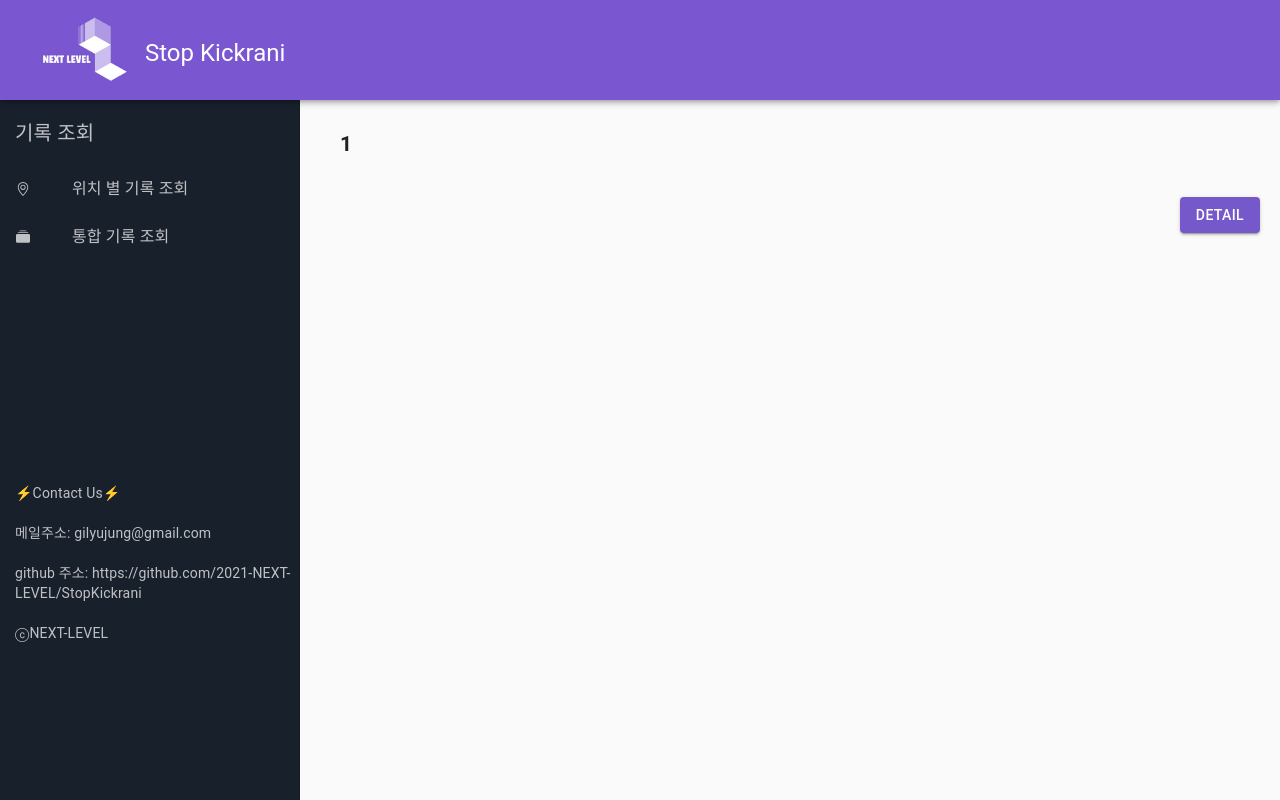
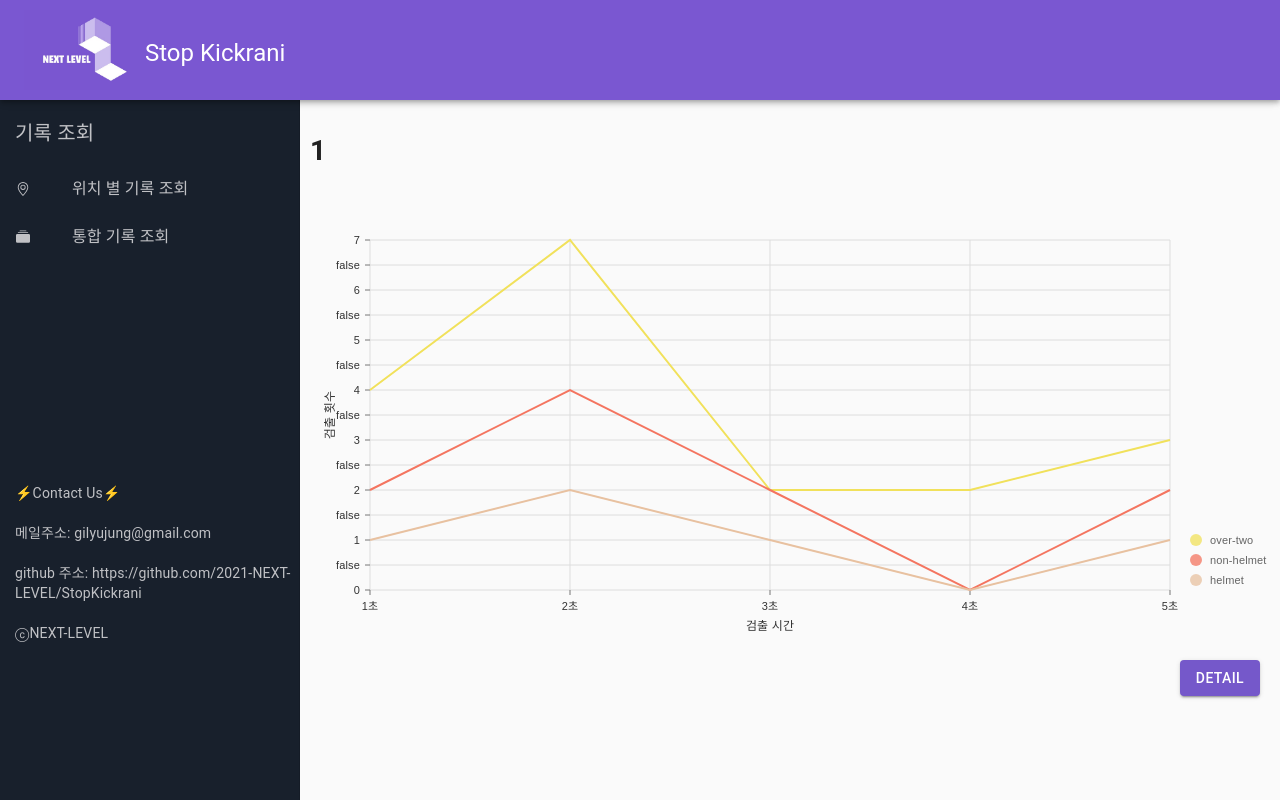
Before and after one commit to 2021-NEXT-LEVEL/StopKickrani, a React (Create React App) app in the folder frontend/: page /graph/1 in a window 1280 px wide. Built offline with nearby package versions, Linux system fonts and the light colour scheme.

Commit message:
ADD graph_page

```diff
--- a/frontend/package.json
+++ b/frontend/package.json
@@ -6,12 +6,10 @@
     "@date-io/date-fns": "^1.3.13",
     "@emotion/react": "^11.4.0",
     "@emotion/styled": "^11.3.0",
-    "@material-ui/core": "^4.12.3",
+    "@material-ui/core": "^4.12.2",
     "@material-ui/data-grid": "^4.0.0-alpha.34",
     "@material-ui/icons": "^4.11.2",
-    "@material-ui/lab": "^4.0.0-alpha.60",
     "@material-ui/pickers": "^3.3.10",
-    "@react-spring/web": "^9.2.4",
     "@testing-library/jest-dom": "^5.11.4",
     "@testing-library/react": "^11.1.0",
     "@testing-library/user-event": "^12.1.10",
@@ -24,7 +22,6 @@
     "react-icons": "^4.2.0",
     "react-router-dom": "^5.2.0",
     "react-scripts": "4.0.3",
-    "react-spring": "^9.2.4",
     "web-vitals": "^1.0.1"
   },
   "scripts": {
--- a/frontend/src/components/detail_page/DetailPage.jsx
+++ b/frontend/src/components/detail_page/DetailPage.jsx
@@ -54,6 +54,7 @@
 
     const ColorButton = withStyles((theme) => ({
         root: {
+          marginBottom: '10px',
           color: theme.palette.getContrastText(purple[500]),
           backgroundColor: '#7558CA',
           '&:hover': {
--- a/frontend/src/components/graph_page/GraphPage.jsx
+++ b/frontend/src/components/graph_page/GraphPage.jsx
@@ -3,12 +3,107 @@
 import { createTheme, withStyles, makeStyles, ThemeProvider } from '@material-ui/core/styles';
 import Button from '@material-ui/core/Button';
 import { purple } from'@material-ui/core/colors';
+import { ResponsiveLine } from '@nivo/line';
+import { render } from "react-dom";
+import MyResponsiveLine from "./sections/charts";
 
 const useStyles = makeStyles({
     table: {
       minWidth: 650,
     },
   });
+
+var data = [
+    {
+      id: "helmet",
+      color: "hsl(267, 70%, 50%)",
+      data: [
+        {
+          x: "1초",
+          y: 1
+        },
+        {
+          x: "2초",
+          y: 2
+        },
+        {
+          x: "3초",
+          y: 1
+        },
+        {
+          x: "4초",
+          y: 0
+        },
+        {
+          x: "5초",
+          y: 1
+        }
+      ]
+    },
+    {
+      id: "non-helmet",
+      color: "hsl(85, 70%, 50%)",
+      data: [
+        {
+          x: "1초",
+          y: 1
+        },
+        {
+          x: "2초",
+          y: 2
+        },
+        {
+          x: "3초",
+          y: 1
+        },
+        {
+          x: "4초",
+          y: 0
+        },
+        {
+          x: "5초",
+          y: 1
+        }
+      ]
+    },
+    {
+      id: "over-two",
+      color: "hsl(180, 70%, 50%)",
+      data: [
+        {
+          x: "1초",
+          y: 2
+        },
+        {
+          x: "2초",
+          y: 3
+        },
+        {
+          x: "3초",
+          y: 0
+        },
+        {
+          x: "4초",
+          y: 2
+        },
+        {
+          x: "5초",
+          y: 1
+        }
+      ]
+    }
+  ];
+
+const DrawGraph = () => (
+  <div style={styles}>
+    {/*<h1>Nivo basic demo</h1>*/}
+    <div style={{ height: "450px" }}>
+      <MyResponsiveLine data={data} />
+      {/* <ResponsiveBar data={data} keys={["earnings"]} indexBy="quarter" /> */}
+    </div>
+  </div>
+);
+
 
 function GraphPage(props) {
 
@@ -22,6 +117,7 @@
 
     const ColorButton = withStyles((theme) => ({
         root: {
+          marginBottom: '10px',
           color: theme.palette.getContrastText(purple[500]),
           backgroundColor: '#7558CA',
           '&:hover': {
@@ -36,7 +132,10 @@
     return (
         <>
             <div>
-                <h2>{videoId}</h2>
+                <h1>{videoId}</h1>
+            </div>
+            <div>
+              <DrawGraph />
             </div>
             <div className={styles.ButtonPos}>
             <ColorButton variant="contained" color="primary" className={classes.graphButton} onClick={moveToDetail}>
--- /dev/null
+++ b/frontend/src/components/graph_page/sections/charts.jsx
@@ -0,0 +1,69 @@
+import React from "react";
+import { ResponsiveLine } from "@nivo/line";
+
+const MyResponsiveLine = ({ data }) => (
+  <ResponsiveLine
+    data={data}
+    margin={{ top: 50, right: 110, bottom: 50, left: 60 }}
+    xScale={{ type: "point" }}
+    yScale={{ type: "linear", min:0, stacked: true, min: "auto", max: "auto" }}
+    yFormat=">-.2f"
+    axisTop={null}
+    axisRight={null}
+    axisBottom={{
+      orient: "bottom",
+      tickSize: 5,
+      tickPadding: 5,
+      tickRotation: 0,
+      legend: "검출 시간",
+      legendOffset: 36,
+      legendPosition: "middle"
+    }}
+    axisLeft={{
+      format: e => Math.floor(e) === e && e, //y축 정수형
+      orient: "left",
+      tickSize: 5,
+      tickPadding: 5,
+      tickRotation: 0,
+      legend: "검출 횟수",
+      legendOffset: -40,
+      legendPosition: "middle"
+    }}
+    colors={{ scheme: "nivo" }}
+    pointSize={10}
+    pointColor={{ theme: "background" }}
+    pointBorderWidth={2}
+    pointBorderColor={{ from: "serieColor" }}
+    pointLabel="y"
+    pointLabelYOffset={-12}
+    useMesh={true}
+    legends={[
+      {
+        anchor: "bottom-right",
+        direction: "column",
+        justify: false,
+        translateX: 100,
+        translateY: 0,
+        itemsSpacing: 0,
+        itemDirection: "left-to-right",
+        itemWidth: 80,
+        itemHeight: 20,
+        itemOpacity: 0.75,
+        symbolSize: 12,
+        symbolShape: "circle",
+        symbolBorderColor: "rgba(0, 0, 0, .5)",
+        effects: [
+          {
+            on: "hover",
+            style: {
+              itemBackground: "rgba(0, 0, 0, .03)",
+              itemOpacity: 1
+            }
+          }
+        ]
+      }
+    ]}
+  />
+);
+
+export default MyResponsiveLine;
```
Also changed, not shown: frontend/src/components/graph_page/sections/data.json (added, +80 -0 lines), 1 other file (tests, documents, lock files or other folders).
